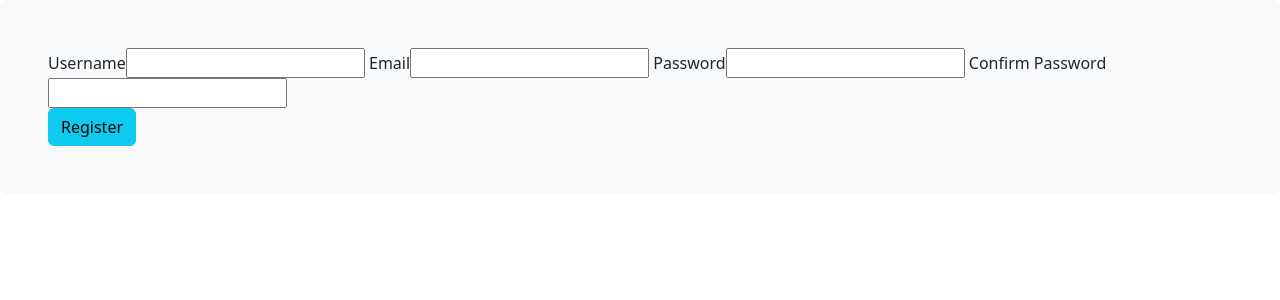
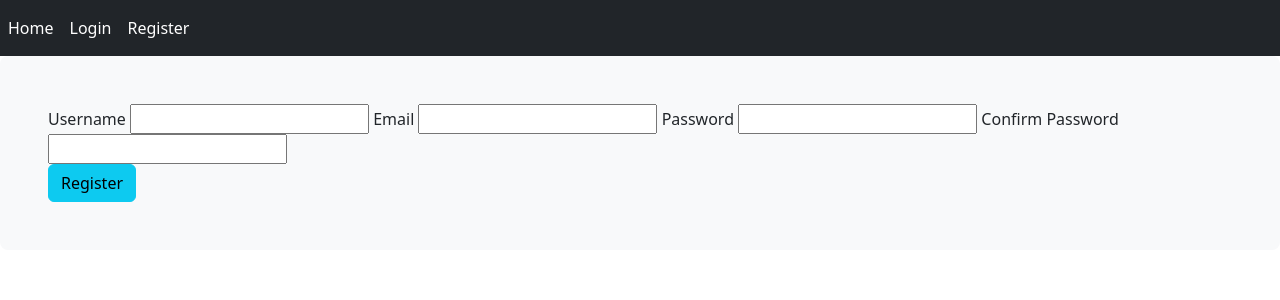
Before and after one commit to navidr98/Social-network-Flask, a Flask app: page /register in a window 1280 px wide. Shown: the top 300 px of the page. Run offline with Flask 3, Linux system fonts and the light colour scheme.

Commit message:
add navbar

```diff
--- a/A/blog/forms.py
+++ b/A/blog/forms.py
@@ -4,7 +4,7 @@ from wtforms.validators import DataRequired, Length, Email, EqualTo
 
 
 class RegistrationForm(FlaskForm):
-    username = StringField('Username',validators=[DataRequired(), Length(min=4, max=30)])
+    username = StringField('Username',validators=[DataRequired(), Length(min=3, max=30)])
     email = StringField('Email',validators=[DataRequired(), Email()])
     password = PasswordField('Password',validators=[DataRequired(), Length(min=4, max=30)])
     confirm_password = PasswordField('Confirm Password', validators=[DataRequired(), EqualTo('password')])
--- a/A/blog/routes.py
+++ b/A/blog/routes.py
@@ -1,6 +1,7 @@
-from flask import render_template
-from blog import app
+from flask import render_template, redirect, url_for
+from blog import app, db
 from blog.forms import RegistrationForm, LoginForm
+from blog.models import User
 
 @app.route('/')
 @app.route('/home')
@@ -8,9 +9,14 @@ def home():
     return render_template('home.html')
 
 
-@app.route('/register')
+@app.route('/register', methods=['GET', 'POST'])
 def register():
     form = RegistrationForm()
+    if form.validate_on_submit():
+        user = User(username=form.username.data, email=form.email.data, password=form.password.data)
+        db.session.add(user)
+        db.session.commit()
+        return redirect(url_for('home'))
     return render_template('register.html', form=form)
 
 @app.route('/login')
--- a/A/blog/templates/base.html
+++ b/A/blog/templates/base.html
@@ -9,6 +9,8 @@
 </head>
 <body>
 
+    {% include 'includes/navbar.html' %}
+
     <div class="p-5 mb-4 bg-light rounded-3">
         {% block content %} {% endblock %}
     </div>
--- /dev/null
+++ b/A/blog/templates/includes/navbar.html
@@ -0,0 +1,7 @@
+<nav class="navbar navbar-expand-lg navbar-dark bg-dark">
+    <div class="navbar-nav">
+        <a class="nav-link active" aria-current="page" href="{{ url_for('home') }}">Home</a>
+        <a class="nav-link active" aria-current="page" href="{{ url_for('login') }}">Login</a>
+        <a class="nav-link active" aria-current="page" href="{{ url_for('register') }}">Register</a>
+    </div>
+</nav>
--- a/A/blog/templates/register.html
+++ b/A/blog/templates/register.html
@@ -4,14 +4,14 @@
 
 {% block content %}
 
-    <form action="." method="get">
+    <form action="" method="post">
 
         {{ form.csrf_token }}
-        {{ form.username.label(class='form-control-label') }}{{ form.username(class='form-control-label') }}
-        {{ form.email.label(class='form-control-label') }}{{ form.email(class='form-control-label') }}
-        {{ form.password.label(class='form-control-label') }}{{ form.password(class='form-control-label') }}
-        {{ form.confirm_password.label(class='form-control-label') }}{{ form.confirm_password(class='form-control-label') }}<br>
-        <input type="button" value="Register" class="btn btn-info">
+        {{ form.username.label(class='form-control-label') }} {{ form.username(class='form-control-label') }}
+        {{ form.email.label(class='form-control-label') }} {{ form.email(class='form-control-label') }}
+        {{ form.password.label(class='form-control-label') }} {{ form.password(class='form-control-label') }}
+        {{ form.confirm_password.label(class='form-control-label') }} {{ form.confirm_password(class='form-control-label') }}<br>
+        <input type="submit" value="Register" class="btn btn-info">
 
     </form>
 
```
Also changed, not shown: A/blog/models.py (+5 -4 lines), A/blog/templates/login.html (+4 -4 lines).
